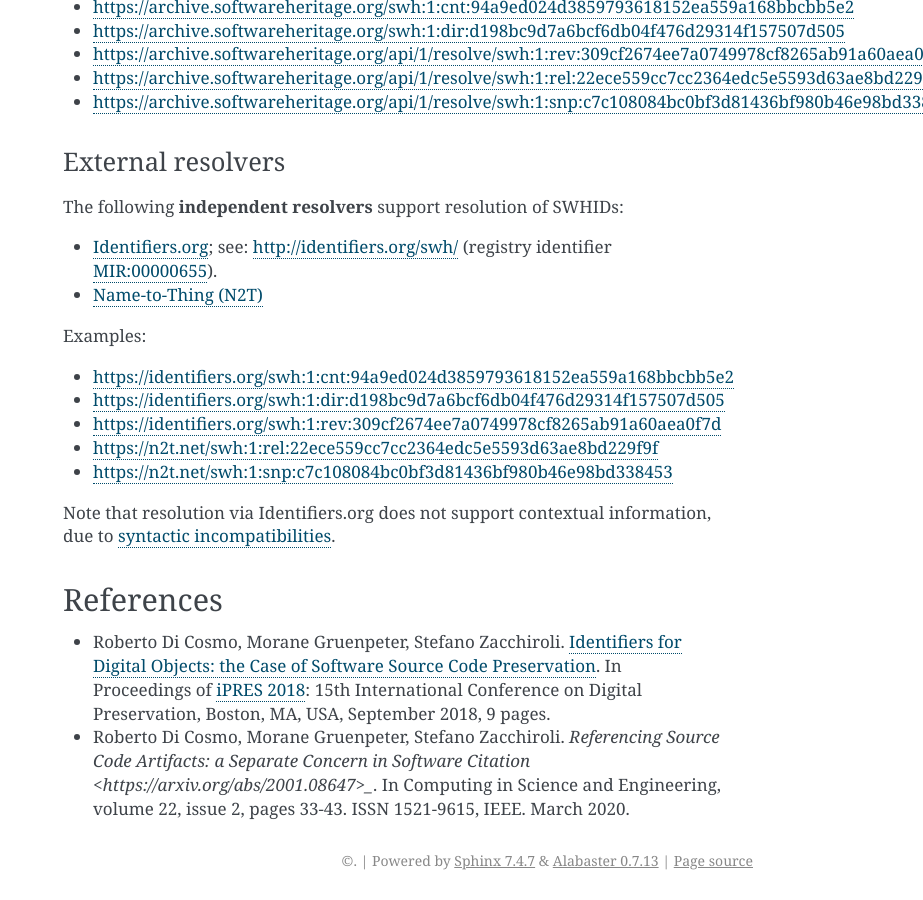
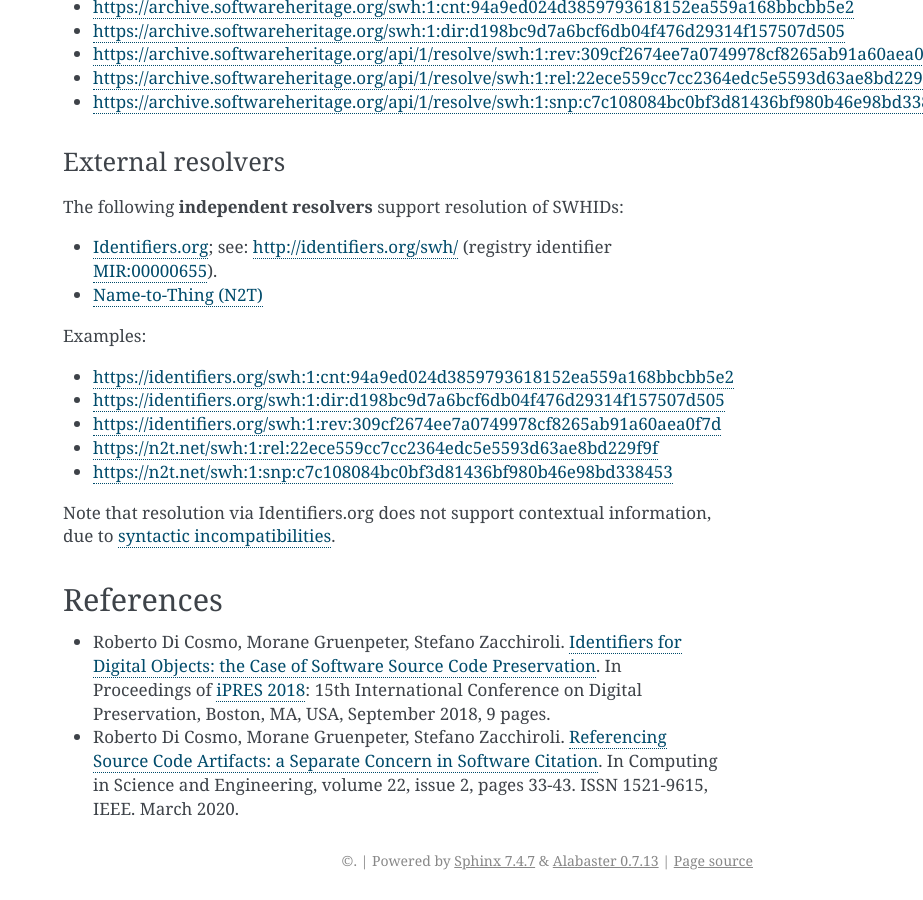
Before and after one commit to SoftwareHeritage/swh-model, a Sphinx documentation site: the page built from docs/persistent-identifiers.rst, in a window 1280 px wide and 900 px high, scrolled down 5117 px. Shown: the whole window, without its empty margins (357-1280 px from the left). Built offline with Sphinx 7.4.7, drawn with Linux system fonts in a browser that asks for light colours; pages that are not in the unit, such as notebooks, are missing from menus; cross-references to code outside the pages are shown as plain code.

Commit message:
SWHID doc: fix link in CISE paper reference

```diff
--- a/docs/persistent-identifiers.rst
+++ b/docs/persistent-identifiers.rst
@@ -302,6 +302,6 @@ References
 
 * Roberto Di Cosmo, Morane Gruenpeter, Stefano Zacchiroli. `Referencing Source
   Code Artifacts: a Separate Concern in Software Citation
-  <https://arxiv.org/abs/2001.08647>_`. In Computing in Science and
+  <https://arxiv.org/abs/2001.08647>`_. In Computing in Science and
   Engineering, volume 22, issue 2, pages 33-43. ISSN 1521-9615,
   IEEE. March 2020.
```
